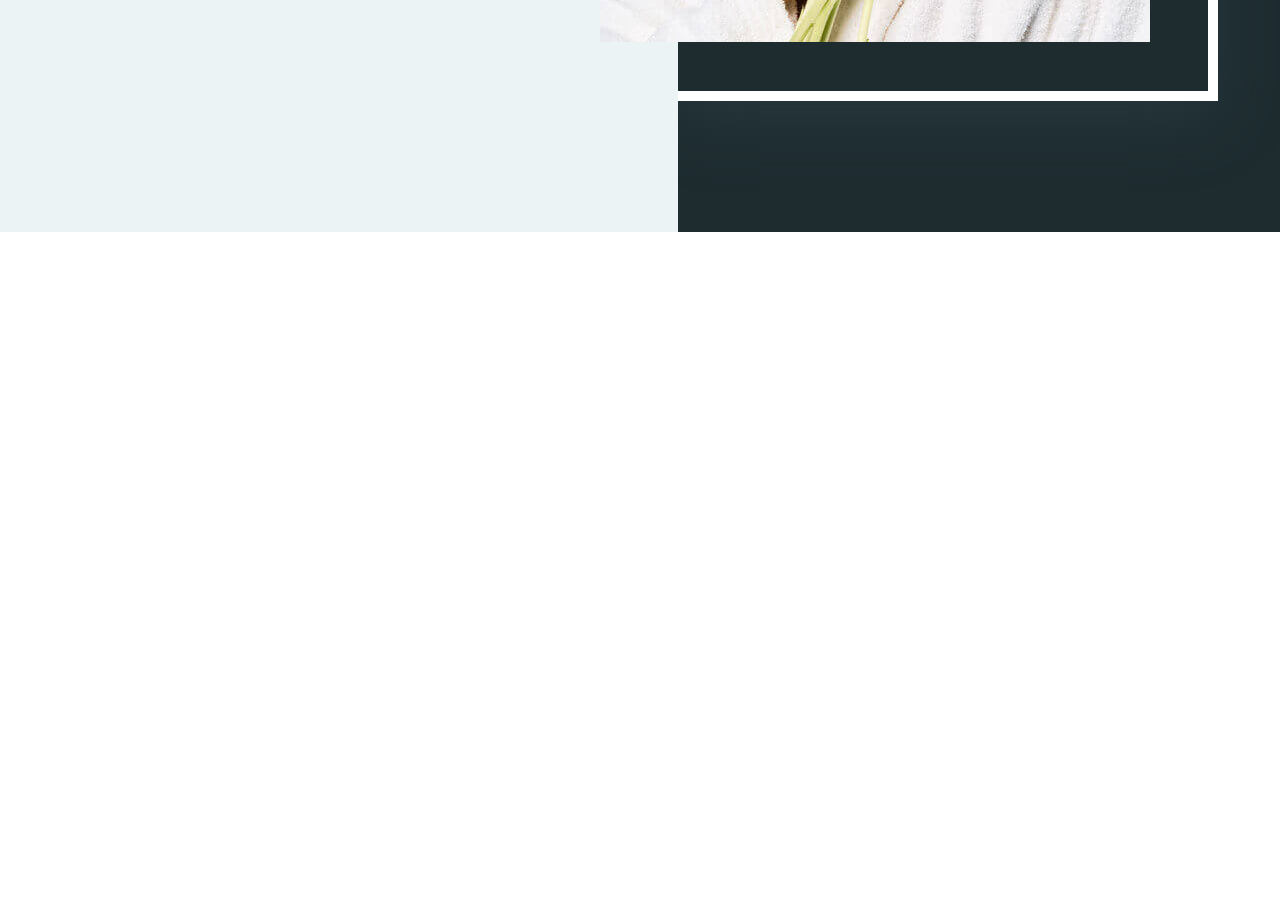
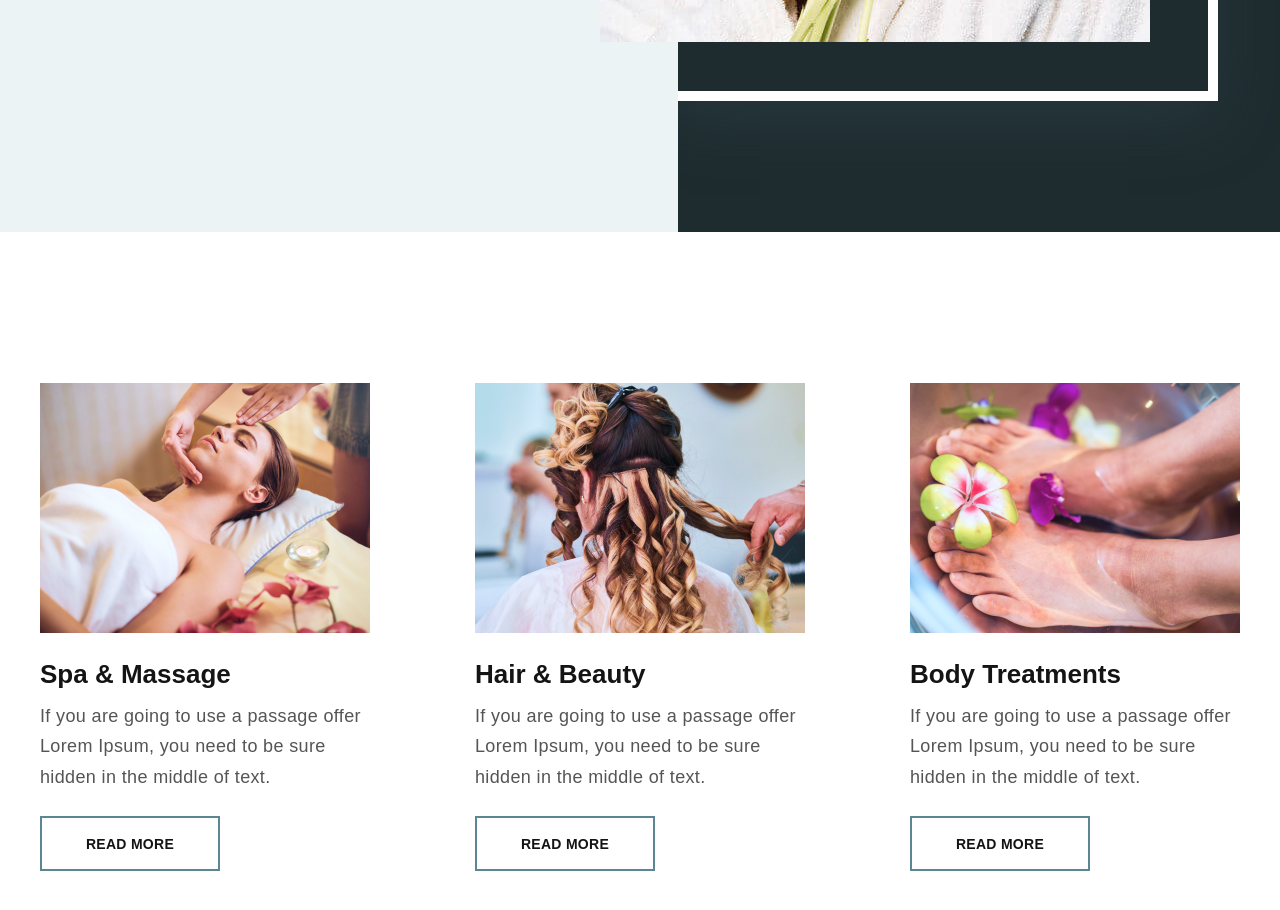
Before and after one commit to LEON-coder/Beautyness, a website: page index.html in a window 1280 px wide. Shown: the part 818-1728 px from the top of the page. Before the commit the page ends 1050 px from the top, so only its background shows below. Drawn offline with nearby package versions, Linux system fonts and the light colour scheme.

Commit message:
Верстка третьего экрана

```diff
--- a/index.html
+++ b/index.html
@@ -63,7 +63,32 @@
       </div>
     </div>
     <div class="section-2_procedures">
-      <div class="section-2_procedures__wrap"></div>
+      <div class="section-2_procedures__wrap">
+        <div class="block-procedure"><img src="build/img/section-2_procedures/SPA.jpg" alt="">
+          <div class="describe-block">
+            <h3 class="name_procedure">Spa & Massage</h3>
+            <p class="describe_procedure">
+              If you are going to use a passage offer Lorem Ipsum, you need to be sure hidden in the middle of text.</p>
+          </div>
+          <button class="read_more" type="button">READ MORE</button>
+        </div>
+        <div class="block-procedure"><img src="build/img/section-2_procedures/Hair.jpg" alt="">
+          <div class="describe-block">
+            <h3 class="name_procedure">Hair & Beauty</h3>
+            <p class="describe_procedure">
+              If you are going to use a passage offer Lorem Ipsum, you need to be sure hidden in the middle of text.</p>
+          </div>
+          <button class="read_more" type="button">READ MORE</button>
+        </div>
+        <div class="block-procedure"><img src="build/img/section-2_procedures/Body.jpg" alt="">
+          <div class="describe-block">
+            <h3 class="name_procedure">Body Treatments</h3>
+            <p class="describe_procedure">
+              If you are going to use a passage offer Lorem Ipsum, you need to be sure hidden in the middle of text.</p>
+          </div>
+          <button class="read_more" type="button">READ MORE</button>
+        </div>
+      </div>
     </div>
   </body>
 </html>
```
Also changed, not shown: modules/section-2_procedures.html (+26 -1 lines), build/css/styles.css, build/img/section-2_procedures/Body.jpg (added), build/img/section-2_procedures/Hair.jpg (added), build/img/section-2_procedures/SPA.jpg (added).
